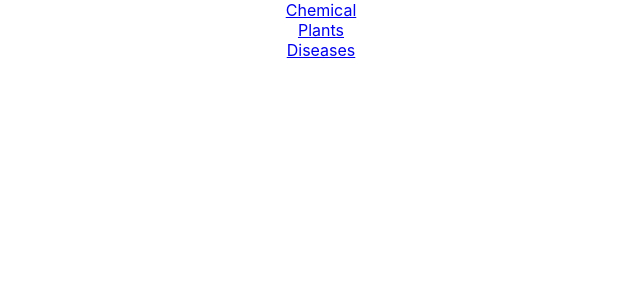
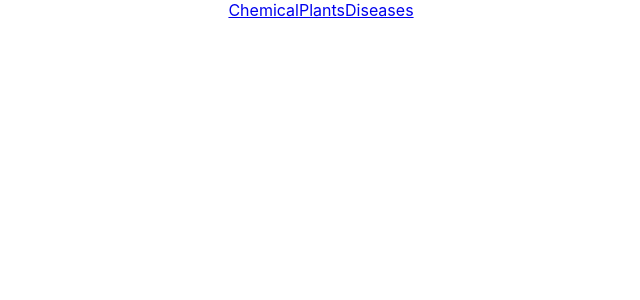
Before and after one commit to armoneyj210/georgia-gardener, a React (Create React App) app in the folder client/: page / in a window 1280 px wide. Shown: the top 300 px of the page, without its empty margins (319-959 px from the left). Built offline with nearby package versions, Linux system fonts and the light colour scheme; the HTML template or start-up script is replaced by a standard one.

Commit message:
navbar links up

```diff
--- a/client/src/App.js
+++ b/client/src/App.js
@@ -13,8 +13,8 @@ export default class App extends Component {
   render() {
     return (
       <div className="App">
-        <NavBar />
         <Router>
+          <NavBar />
           <Switch>
             <Route exact path="/chemical" component={Chemical} />
             <Route exact path="/disease" component={Diseases} />
--- a/client/src/components/NavBar.jsx
+++ b/client/src/components/NavBar.jsx
@@ -5,17 +5,13 @@ export default class NavBar extends Component {
   render() {
     return (
       <div>
-        <Router>
-          <div>
-            <Link to="/chemical">Chemical</Link>
-          </div>
-          <div>
-            <Link to="/plant">Plants</Link>
-          </div>
-          <div>
-            <Link to="/disease">Diseases</Link>
-          </div>
-        </Router>
+        <div>
+          <Link to="/chemical">Chemical</Link>
+
+          <Link to="/plant">Plants</Link>
+
+          <Link to="/disease">Diseases</Link>
+        </div>
       </div>
     );
   }
```
